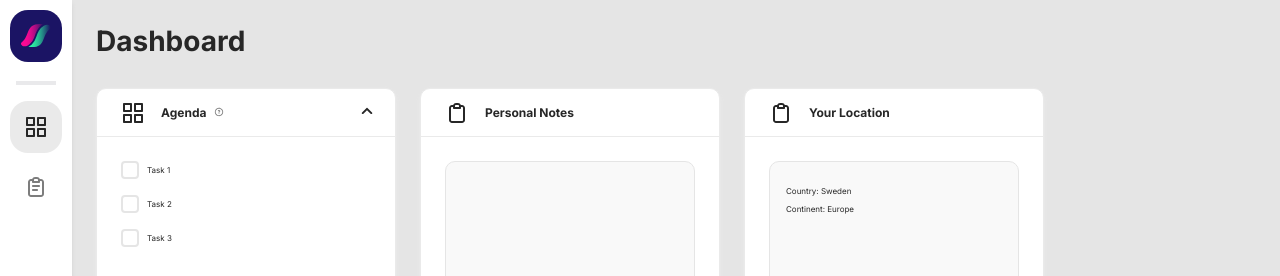
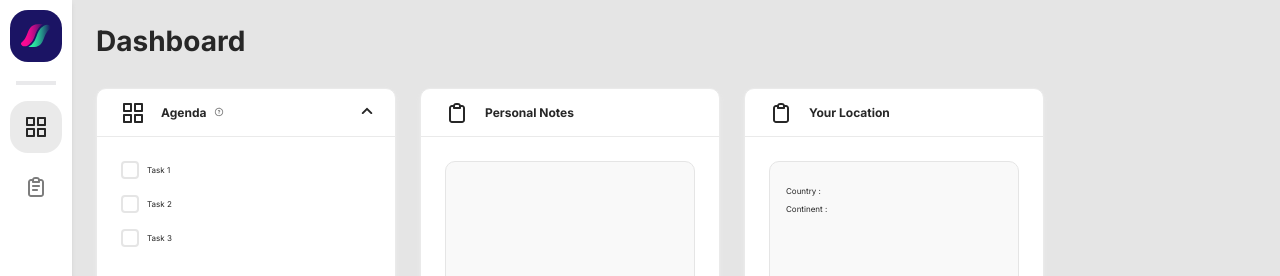
Before and after one commit to aasiyavijay/react-firebase-demo, a React (Create React App) app: page / in a window 1280 px wide. Shown: the top 276 px of the page. Built offline with nearby package versions, Linux system fonts and the light colour scheme; no server answers; the database is empty.

Commit message:
user location details based on IP address

```diff
--- a/package.json
+++ b/package.json
@@ -6,6 +6,7 @@
     "@testing-library/jest-dom": "^5.14.1",
     "@testing-library/react": "^11.2.7",
     "@testing-library/user-event": "^12.8.3",
+    "axios": "^0.21.1",
     "firebase": "^8.8.1",
     "node-sass": "^6.0.1",
     "react": "^17.0.2",
--- a/src/pages/Dashboard/index.js
+++ b/src/pages/Dashboard/index.js
@@ -1,4 +1,5 @@
 import { useEffect, useState } from "react";
+import axios from 'axios';
 import ReactTooltip from 'react-tooltip';
 import database from './../../firebase';
 
@@ -10,8 +11,22 @@ import { ReactComponent as Grid } from './../../images/grid.svg';
 import { ReactComponent as Clipboard } from './../../images/clipboard.svg';
 import { ReactComponent as Info } from './../../images/question-circle.svg';
 
+const continentCodeMap = {
+  "AF": "Africa",
+  "AN": "Antarctica",
+  "AS": "Asia",
+  "EU": "Europe",
+  "NA": "North America",
+  "OC": "Oceania",
+  "SA": "South America"
+}
+
 const Dashboard = () => {
   const [notes, setNotes] = useState();
+  const [location, setLocation] = useState({
+    country: '',
+    timezone: ''
+  })
 
   useEffect(() => {
     const notesRef = database.ref('notes/note');
@@ -19,7 +34,23 @@ const Dashboard = () => {
       const note = snapshot.val();
       setNotes(note);
     })
+
+    getGeoInfo();
+
   }, [])
+
+  const getGeoInfo = () => {
+    axios.get('https://ipapi.co/json/').then((response) => {
+      let data = response.data;
+      setLocation({
+        ...location,
+        country: data.country_name,
+        continent_code: data.continent_code
+      });
+    }).catch((error) => {
+      console.log(error);
+    });
+  };
 
   const handleNotesChange = e => {
     const note = e.target.value;
@@ -78,8 +109,8 @@ const Dashboard = () => {
             title={<span>Your Location</span>}
             content={
               <div className="content-box">
-                <p>Country: Sweden</p>
-                <p>Continent: Europe</p>
+                <p>Country : {location && location.country}</p>
+                <p>Continent : {location && location.continent_code && continentCodeMap[location.continent_code]}</p>
               </div>
             }
           />
```
Also changed, not shown: 1 other file (tests, documents, lock files or other folders).
